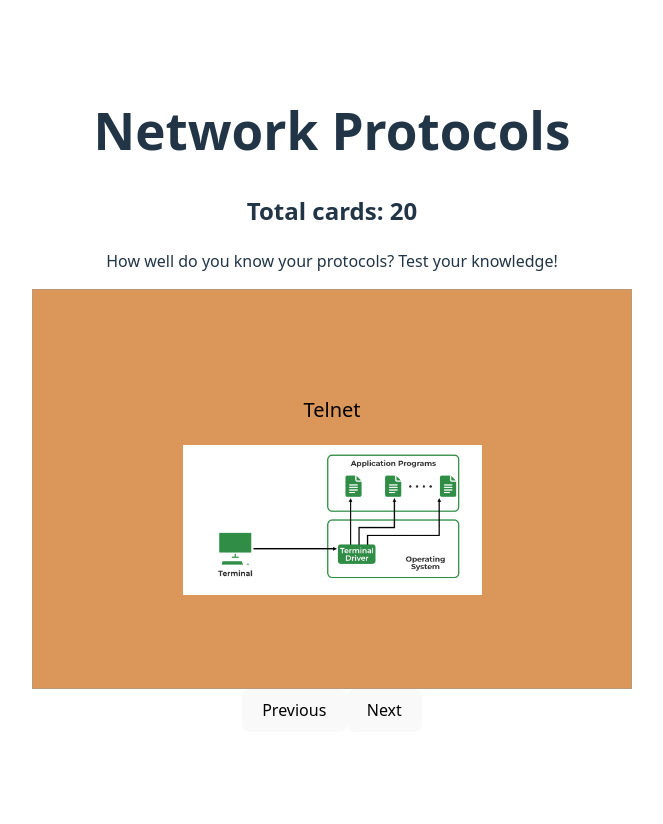
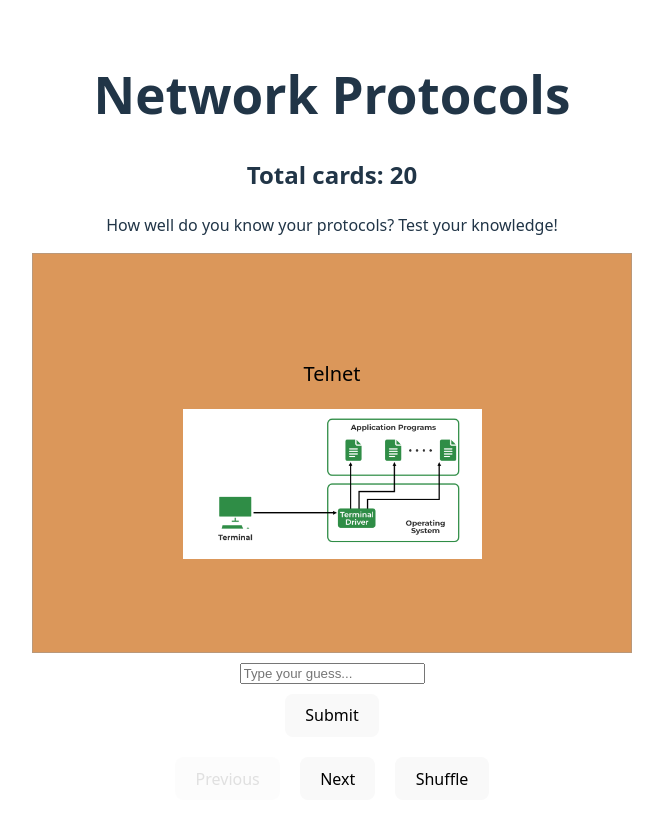
Before and after one commit to briannapinson/Protocol_Flashcards, a React (Vite) app: page / in a window 1280 px wide. Shown: the top 824 px of the page, without its empty margins (308-971 px from the left). Before the commit the page ends 800 px from the top, so only its background shows below. Built offline with nearby package versions, Linux system fonts and the light colour scheme.

Commit message:
Updated for Part 2.

```diff
--- a/src/App.css
+++ b/src/App.css
@@ -9,3 +9,15 @@
   width: 50%;
 
 }
+
+.nav-buttons {
+  display: flex;
+  justify-content: center;
+  gap: 20px;
+  margin-top: 20px;
+}
+
+button:disabled {
+  opacity: 0.4;
+  cursor: not-allowed;
+}
--- a/src/App.jsx
+++ b/src/App.jsx
@@ -5,7 +5,6 @@ import { useState } from 'react';
 const App = () => {
 
 const [currentIndex, setCurrentIndex] = useState(0);
-const [history, setHistory] = useState([])
 
 const cards = [
   { question: "Telnet", answer: "Allows a user on a remote client machine, called the Telnet client, to access the resources of another machine, the Telnet server.", layer: "Application", image: "src/images/TelNet.png"},
@@ -30,18 +29,21 @@ const cards = [
   { question: "Internet Control Message Protocol (ICMP)", answer: "Used by network devices to send error messages and operational information, commonly used by the ping command to test connectivity.", layer: "Network" }
 ]
 
-const getRandomCard = () => {
-  const randomIndex = Math.floor(Math.random() * cards.length)
-  setHistory([...history, currentIndex])
-  setCurrentIndex(randomIndex)
+const getNextCard = () => {
+  if (currentIndex < cards.length - 1) {
+    setCurrentIndex(currentIndex + 1)
+  }
 }
 
 const getPreviousCard = () => {
-  if (history.length > 0) {
-    const lastIndex = history[history.length - 1]
-    setCurrentIndex(lastIndex)
-    setHistory(history.slice(0, -1))
+  if (currentIndex > 0) {
+    setCurrentIndex(currentIndex - 1)
   }
+}
+
+const getRandomCard = () => {
+  const randomIndex = Math.floor(Math.random() * cards.length)
+  setCurrentIndex(randomIndex)
 }
 
   return (
@@ -54,11 +56,11 @@ const getPreviousCard = () => {
 
     <Card key={currentIndex} card={cards[currentIndex]} />
 
-
-    <button onClick={getPreviousCard}>Previous</button>
-    <button onClick={getRandomCard}>Next</button>
-
-
+    <div className="nav-buttons">
+      <button onClick={getPreviousCard} disabled={currentIndex === 0}>Previous</button>
+      <button onClick={getNextCard} disabled={currentIndex === cards.length - 1}>Next</button>
+      <button onClick={getRandomCard}>Shuffle</button>
+    </div>
 
     </div>
   )
--- a/src/Card.css
+++ b/src/Card.css
@@ -1,7 +1,8 @@
 .container {
-    display:flex;
-    justify-content: center;
-    align-items: center;
+  display: flex;
+  flex-direction: column;
+  align-items: center;
+  gap: 10px;
 
 }
 
@@ -18,3 +19,13 @@
     text-align: center;
     font-size: 20px;
 }
+
+.correct {
+    color: green;
+    font-weight: bold;
+}
+
+.incorrect {
+    color: rgb(128, 0, 0);
+    font-weight: bold;
+}
--- a/src/Card.jsx
+++ b/src/Card.jsx
@@ -1,9 +1,18 @@
 import './Card.css';
 import { useState } from 'react';
 
-
 const Card = (props) => {
   const [isFlipped, setIsFlipped] = useState(false);
+  const [guess, setGuess] = useState("");
+  const [result, setResult] = useState(null);
+
+  const checkGuess = () => {
+    if (guess.toLowerCase() === props.card.answer.toLowerCase()) {
+      setResult("correct");
+    } else {
+      setResult("incorrect");
+    }
+  }
 
   const getColor = (layer) => {
     if (layer === "Application") return "#db975a";
@@ -29,7 +38,22 @@ return (
           </div>
         )}
       </div>
+
+      <input
+        type="text"
+        value={guess}
+        placeholder="Type your guess..."
+        onChange={(e) => setGuess(e.target.value)}
+      />
+      <button onClick={checkGuess}>Submit</button>
+      {result && (
+        <p className={result}>
+          {result === "correct" ? "✓ Correct!" : "✗ Incorrect!"}
+        </p>
+      )}
+
     </div>
   )
 }
+
 export default Card
```
Lines whose indentation alone changed are shown as unchanged.
